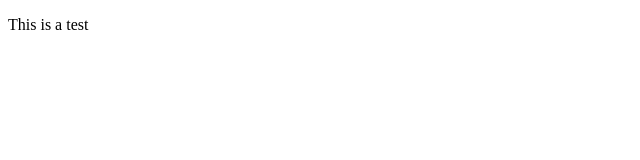
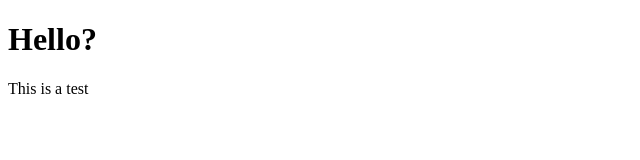
Before and after one commit to JannLloyd/my-portfolio, a plain HTML site: page index.html in a window 1280 px wide. Shown: the whole page, without its empty margins (0-640 px from the left). Drawn offline with Linux system fonts and the light colour scheme.

Commit message:
Test update

```diff
--- a/index.html
+++ b/index.html
@@ -6,6 +6,7 @@
     <title>Portfolio</title>
 </head>
 <body>
+    <h1>Hello?</h1>
     <p>This is a test</p>
 </body>
 </html>
```
